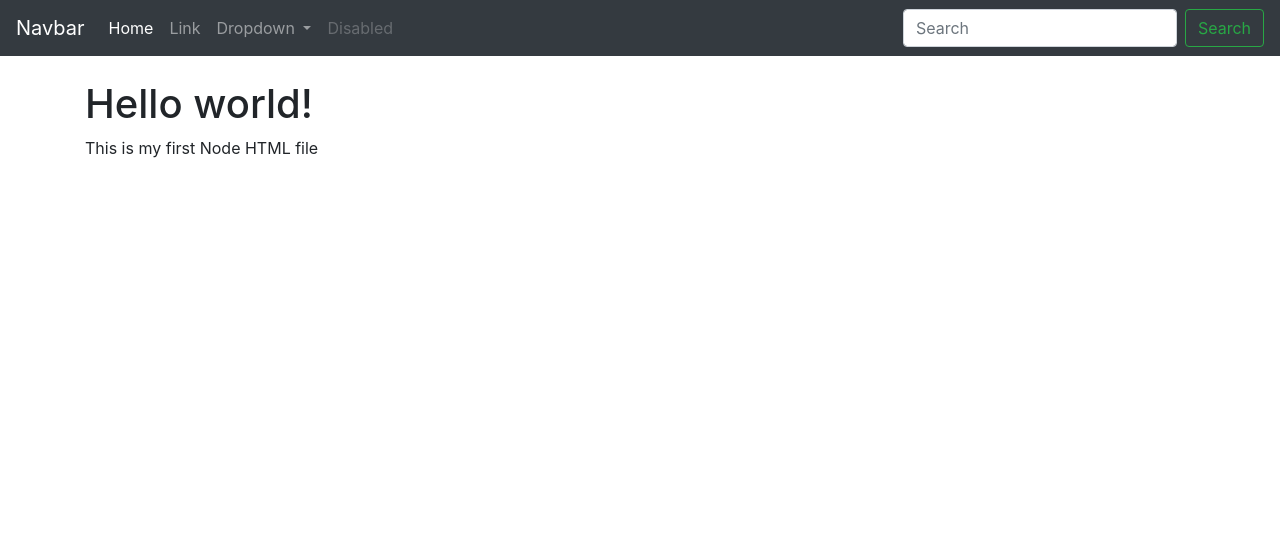
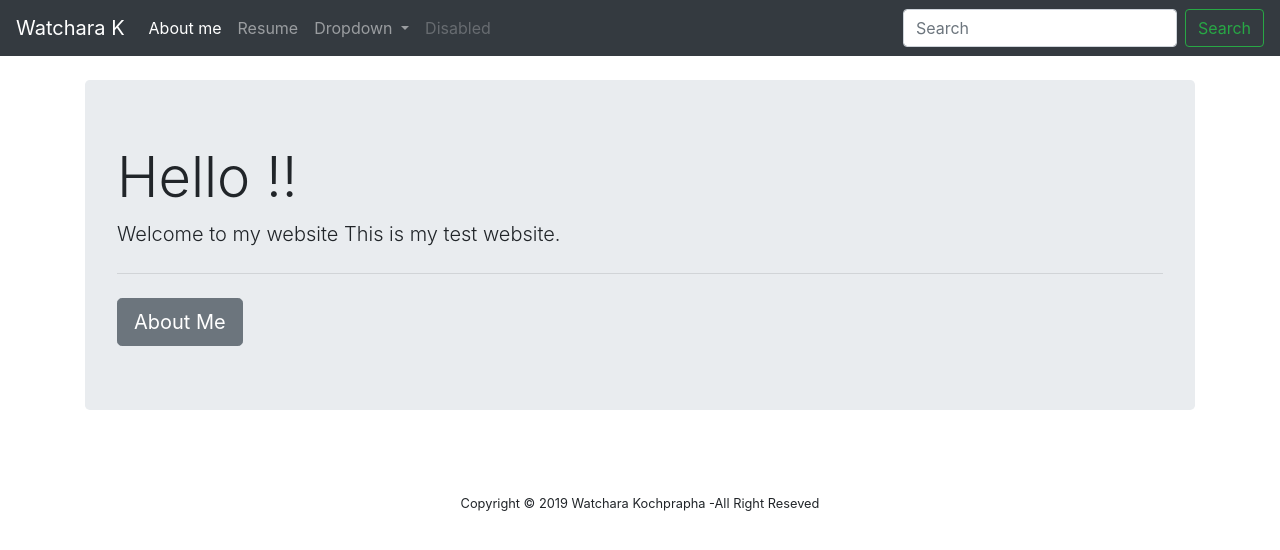
Before and after one commit to kochsarn/Intro-to_Node, a plain HTML site: page index.html in a window 1280 px wide. Drawn offline with nearby package versions, Linux system fonts and the light colour scheme.

Commit message:
Tweaked index.html

```diff
--- a/index.html
+++ b/index.html
@@ -8,11 +8,11 @@
     <!-- Bootstrap CSS -->
     <link rel="stylesheet" href="https://stackpath.bootstrapcdn.com/bootstrap/4.3.1/css/bootstrap.min.css" integrity="sha384-ggOyR0iXCbMQv3Xipma34MD+dH/1fQ784/j6cY/iJTQUOhcWr7x9JvoRxT2MZw1T" crossorigin="anonymous">
 
-    <title>Hello world!</title>
+    <title>Watchara Kochprapha</title>
   </head>
   <body>
     <nav class="navbar navbar-expand-lg navbar-dark bg-dark">
-  <a class="navbar-brand" href="#">Navbar</a>
+  <a class="navbar-brand" href="#">Watchara K</a>
   <button class="navbar-toggler" type="button" data-toggle="collapse" data-target="#navbarSupportedContent" aria-controls="navbarSupportedContent" aria-expanded="false" aria-label="Toggle navigation">
     <span class="navbar-toggler-icon"></span>
   </button>
@@ -20,10 +20,10 @@
   <div class="collapse navbar-collapse" id="navbarSupportedContent">
     <ul class="navbar-nav mr-auto">
       <li class="nav-item active">
-        <a class="nav-link" href="#">Home <span class="sr-only">(current)</span></a>
+        <a class="nav-link" href="#">About me <span class="sr-only">(current)</span></a>
       </li>
       <li class="nav-item">
-        <a class="nav-link" href="#">Link</a>
+        <a class="nav-link" href="#">Resume</a>
       </li>
       <li class="nav-item dropdown">
         <a class="nav-link dropdown-toggle" href="#" id="navbarDropdown" role="button" data-toggle="dropdown" aria-haspopup="true" aria-expanded="false">
@@ -48,9 +48,15 @@
 </nav>
    <br/>
      <div class= "container">
-	    <h1>Hello world!</h1>
-        <P> This is my first Node HTML file </P>
-
+	 <div class="jumbotron">
+  <h1 class="display-4">Hello !! </h1>
+  <p class="lead">Welcome to my website This is my test website.</p>
+  <hr class="my-4">
+  <a class="btn btn-secondary btn-lg" href="about" role="button">About Me</a>
+</div>
+	 <br/><br/>
+	<center><small>Copyright &copy;  2019 Watchara Kochprapha -All Right Reseved </small>
+	<center>
      </div>
     <!-- Optional JavaScript -->
     <!-- jQuery first, then Popper.js, then Bootstrap JS -->
```
Also changed, not shown: about.html (added, +22 -0 lines).
